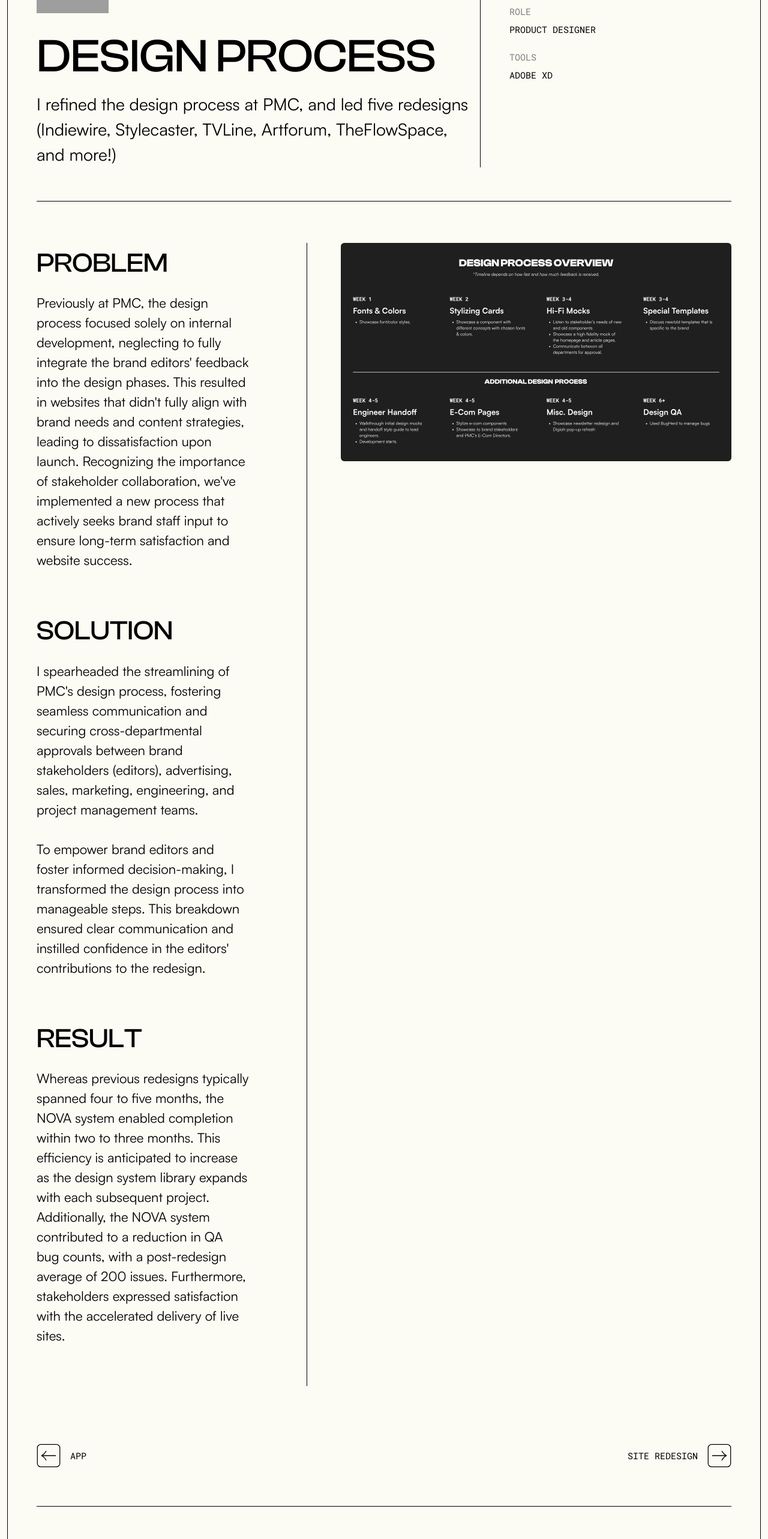
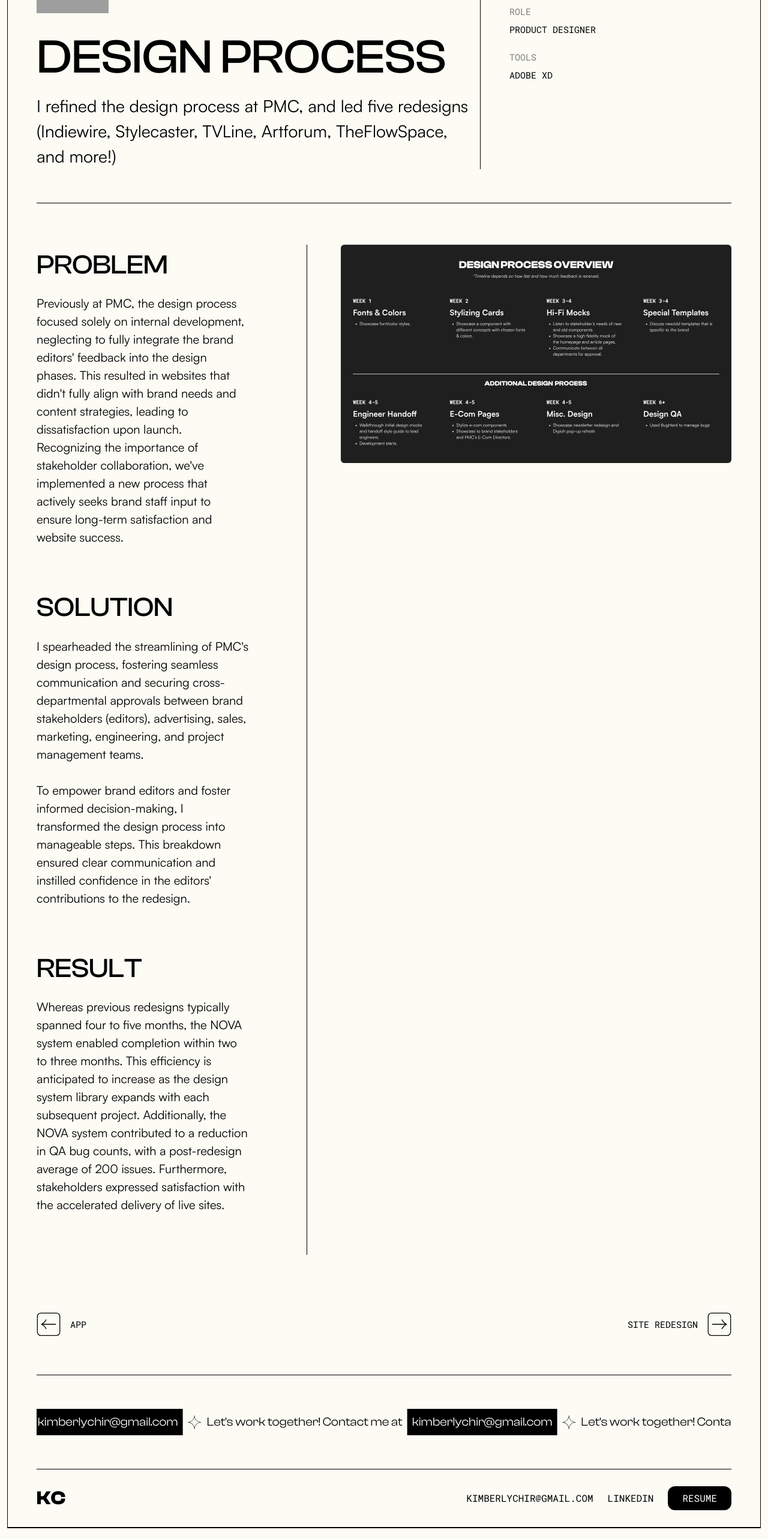
Before and after one commit to ezekieljkang/kimjchir-portfolio, a Next.js app: page /kimjchir-portfolio/pages/PMC/DesignProcess in a window 1280 px wide. Shown: the part 234-2800 px from the top of the page at 60% size. Built offline with nearby package versions, Linux system fonts and the light colour scheme; grey boxes are pictures that could not be loaded.

Commit message:
UI & content Updates

```diff
--- a/components/CSContent2.tsx
+++ b/components/CSContent2.tsx
@@ -18,15 +18,15 @@ const CSContent2: React.FC<HeaderProps> = ({ problemText, solutionText, resultTe
         <div>
           <div>
             <h1 className='font-[500] text-[45px] font-clashDisplay pb-[1rem]'>PROBLEM</h1>
-            <p className='font-normal text-[22px] font-satoshi pb-[4.25rem]'>{problemText}</p>
+            <p className='font-[400] text-[20px] font-satoshi pb-[4.25rem]'>{problemText}</p>
           </div>
           <div>
             <h1 className='font-[500] text-[45px] font-clashDisplay pb-[1rem]'>SOLUTION</h1>
-            <p className='font-normal text-[22px] font-satoshi whitespace-pre-line pb-[4.25rem]'>{solutionText}</p>
+            <p className='font-[400] text-[20px] font-satoshi whitespace-pre-line pb-[4.25rem]'>{solutionText}</p>
           </div>
           <div>
             <h1 className='font-[500] text-[45px] font-clashDisplay pb-[1rem]'>RESULT</h1>
-            <p className='font-normal text-[22px] font-satoshi pb-[4.25rem]'>{resultText}</p>
+            <p className='font-[400] text-[20px] font-satoshi pb-[4.25rem]'>{resultText}</p>
           </div>
         </div>
         </div>
--- a/components/CSHero.tsx
+++ b/components/CSHero.tsx
@@ -23,8 +23,8 @@ const CSHero: React.FC<HeaderProps> = ({ company, heading, content, timeline, ro
           <div className='basis-2/3'>
             <div className='border-r border-black'>
               <Image src={`${prefix}/${company}`} alt="star" width={120} height={18} className='pb-[14px]' />
-              <h1 className='text-[78px] font-[500] font-clashDisplay'>{heading}</h1>
-              <p className='font-satoshi font-normal text-[28px]'>{content}</p>
+              <h1 className='text-[80px] font-[500] font-clashDisplay'>{heading}</h1>
+              <p className='font-satoshi font-[400] text-[28px]'>{content}</p>
             </div>
           </div>
           <div className='basis-1/3 font-normal text-[15px] font-robotoMono'>
--- a/components/FooterCarousel.tsx
+++ b/components/FooterCarousel.tsx
@@ -9,10 +9,10 @@ const FooterCarousel = () => {
         {[...Array(6)].map((_, index) => (
           <div key={index} className="flex items-center whitespace-nowrap font-clashDisplay font-normal text-xl space-x-2">
             <p>Let&apos;s work together! Contact me at</p>
-            <div className='relative inline-block py-[.5rem] hover:bg-gray-400 bg-black text-white px-[1.5rem]'>
+            <div className='relative inline-block py-[.5rem] hover:bg-gray-400 bg-black text-white px-[.5rem]'>
               <a
                 href='#'
-                onClick={() => navigator.clipboard.writeText('KIMBERLYJCHIR@GMAIL.COM')}
+                onClick={() => navigator.clipboard.writeText('KIMBERLYCHIR@GMAIL.COM')}
                 className='hover:text-gray-400 cursor-pointer relative group'
               >
                 kimberlychir@gmail.com
--- a/components/FooterNavBar.tsx
+++ b/components/FooterNavBar.tsx
@@ -6,7 +6,7 @@ import Tooltip from './ToolTip';
 
 const FooterNavBar = () => {
   const [tooltipVisible, setTooltipVisible] = useState(false);
-  const email = 'KIMBERLYJCHIR@GMAIL.COM';
+  const email = 'KIMBERLYCHIR@GMAIL.COM';
 
   const handleEmailClick = (e: React.MouseEvent<HTMLAnchorElement>) => {
     e.preventDefault(); // Prevent default link behavior
```
Also changed, not shown: public/casestudypic.png (added), public/profile.png (added).
